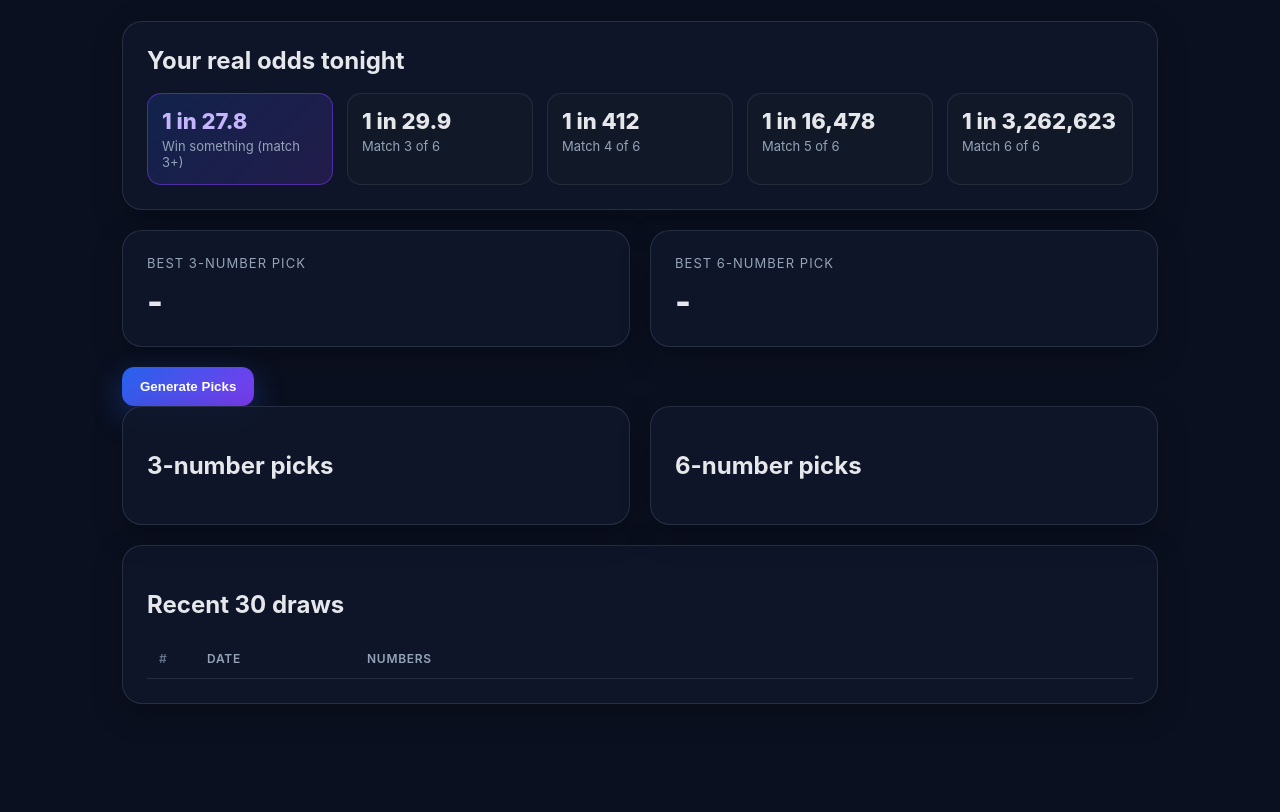
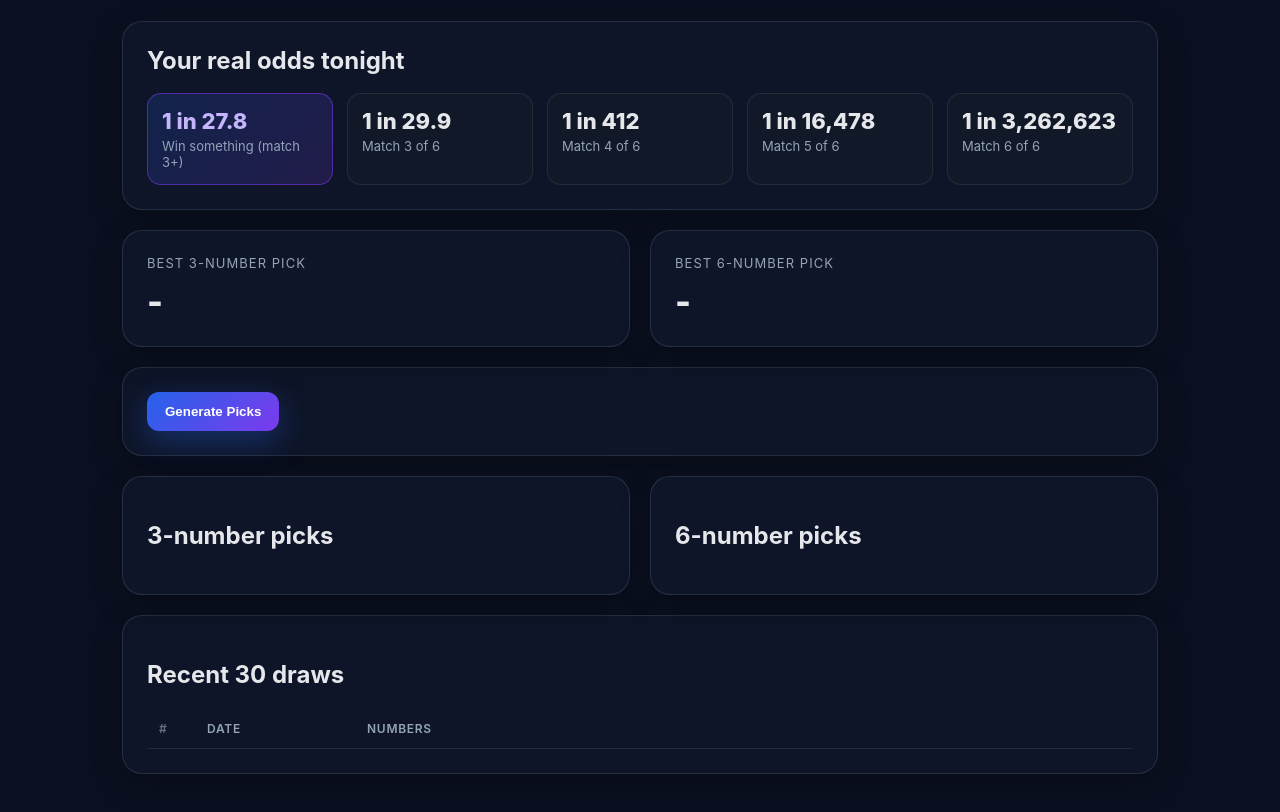
Before and after one commit to Cedd017/megadice-picks, a plain HTML site: page index.html in a window 1280 px wide. Shown: the part 136-948 px from the top of the page. Before the commit the page ends 892 px from the top, so only its background shows below. Drawn offline with Linux system fonts and the light colour scheme; no server answers.

Commit message:
Update index.html

```diff
--- a/index.html
+++ b/index.html
@@ -55,7 +55,7 @@
       </div>
     </section>
 
-  <div>
+  <div class="card">
      <button id="generateBtn">Generate Picks</button>
   </div>
 
```
